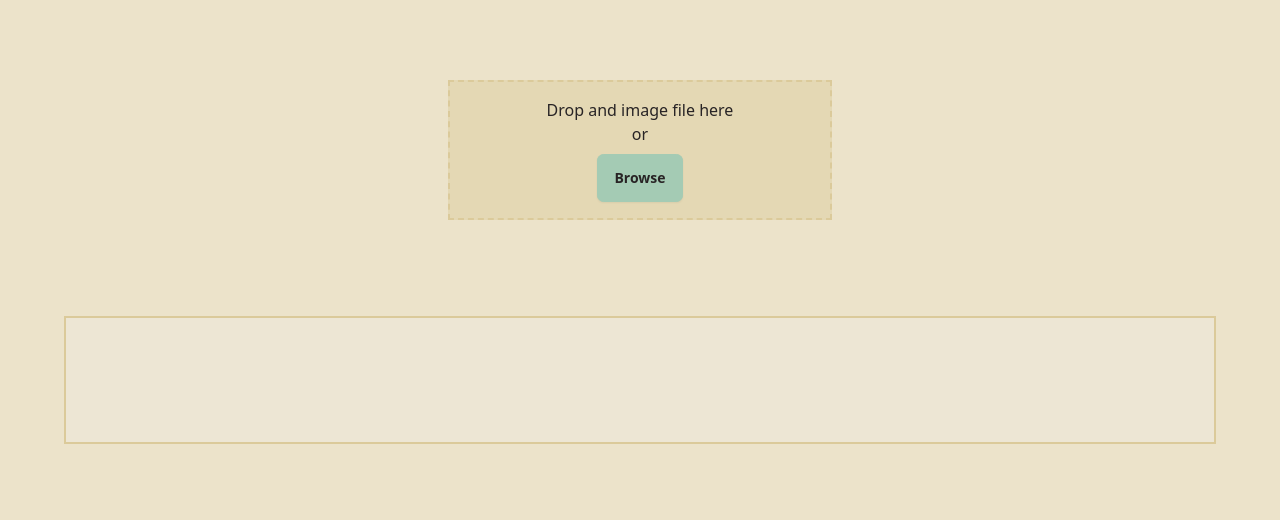
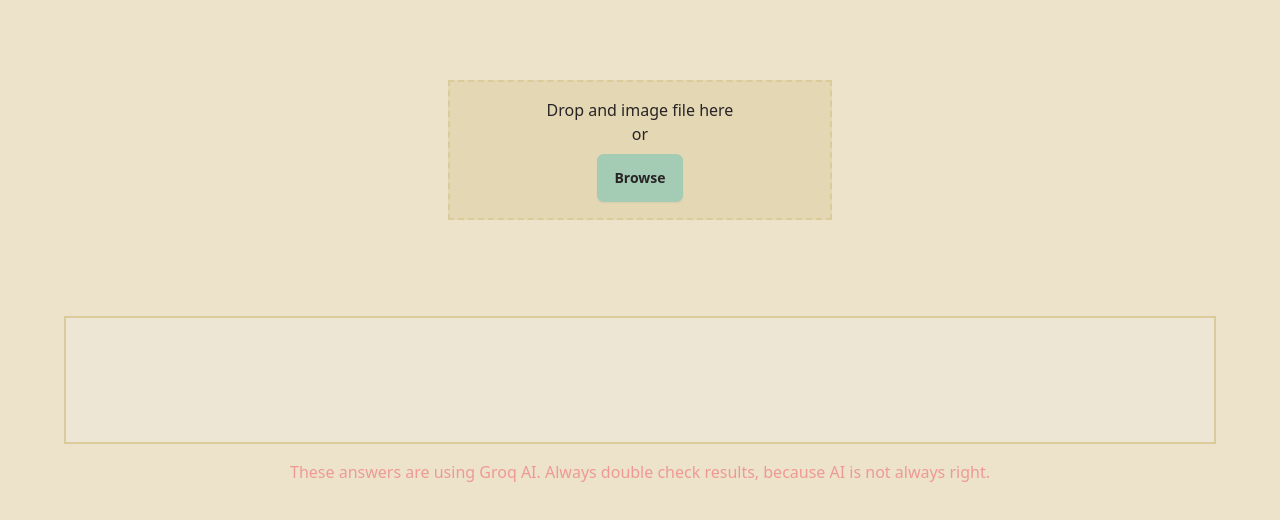
Before and after one commit to tmallette/dietchecker, a Next.js app: page / in a window 1280 px wide. Shown: the top 520 px of the page. Built offline with nearby package versions, Linux system fonts and the light colour scheme.

Commit message:
Adding a statement about AI and updating the prompt.

```diff
--- a/app/actions/actions.ts
+++ b/app/actions/actions.ts
@@ -10,7 +10,7 @@ export async function requestGroq(text : string) {
     return groq.chat.completions.create({
         messages: [{
             role: 'user',
-            content: `Can you please tell me if these ingredients are vegan? ${text} Can you give me a short answer about what ingredient are not vegan? Please don't bold or use any special characters in your answer because this is for an api call.`,
+            content: `Can you please tell me if these ingredients are vegan? ${text} Can you give me a short answer about what ingredients are not vegan and explain why? Please don't bold or use any special characters in your answer because this is for an api call.`,
         }],
         model: 'llama3-8b-8192',
     });
--- a/app/components/ImageUploader.tsx
+++ b/app/components/ImageUploader.tsx
@@ -61,6 +61,10 @@ export default function ImageUploader() {
             <div className='flex items-center justify-center bg-neutral-content min-h-32 mt-20 w-[90%] border-2 border-base-300'>
                 {loading ? (<span className="loading loading-dots loading-lg text-secondary"></span>) : (text && <p className='m-4'>{text}</p>)}
             </div>
+
+            <div className='flex items-center justify-center text-primary mt-4'>
+                These answers are using Groq AI. Always double check results, because AI is not always right.
+            </div>
         </div>
     );
 }
```
